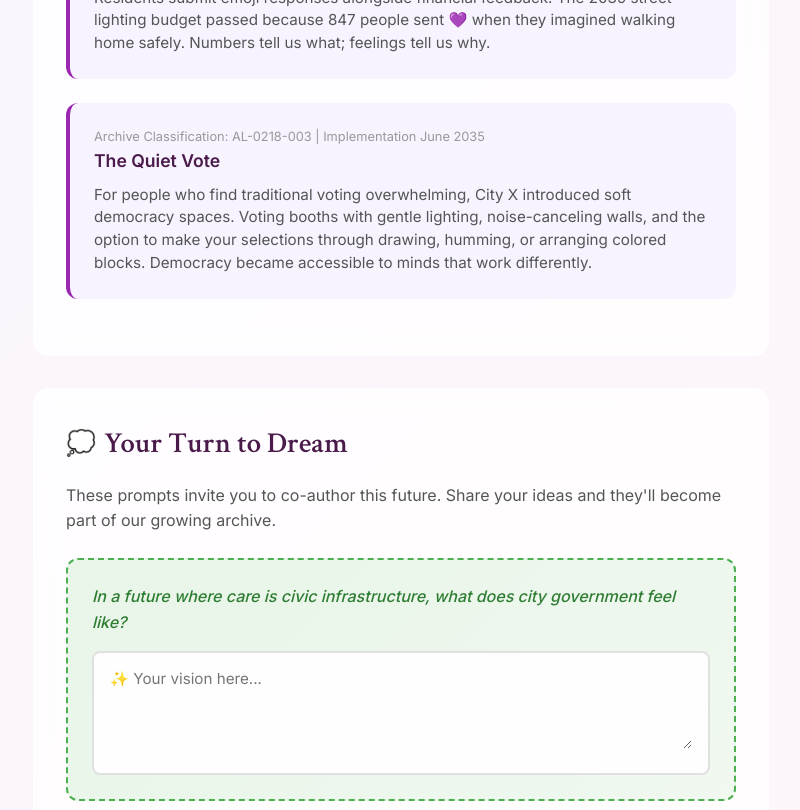
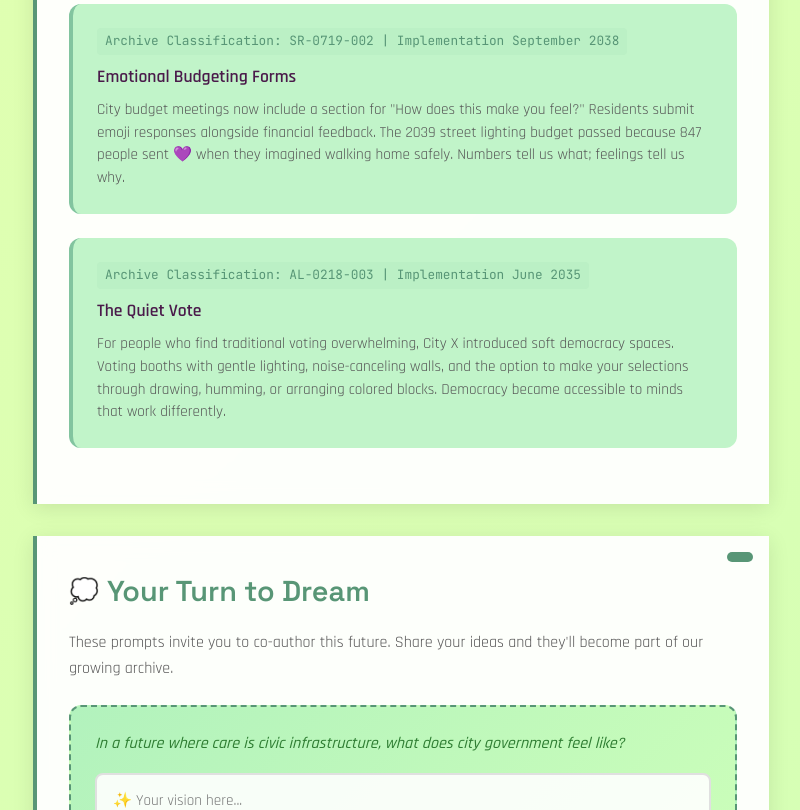
Before and after one commit to mixonstudio/queer-civic-future-zine, a plain HTML site: page index.html in a window 1280 px wide. Shown: the part 1560-2370 px from the top of the page, without its empty margins (239-1039 px from the left). Drawn offline with Linux system fonts and the light colour scheme.

Commit message:
Update Design: Green Color Palette + Futuristic Zine Layout
- Updated color scheme to earthy green palette
- Changed fonts to Rajdhani/Space Grotesk for futuristic feel
- Redesigned sections as zine pages with page numbers
- Added terminal-style archive code formatting
- Maintains functionality while enhancing visual appeal

```diff
--- a/index.html
+++ b/index.html
@@ -5,7 +5,7 @@
     <meta name="viewport" content="width=device-width, initial-scale=1.0">
     <title>No One Asked Us, So We Made This</title>
     <style>
-        @import url('https://fonts.googleapis.com/css2?family=Inter:wght@300;400;500;600&family=Crimson+Text:ital,wght@0,400;0,600;1,400&display=swap');
+        @import url('https://fonts.googleapis.com/css2?family=Rajdhani:wght@300;400;500;600&family=Space+Grotesk:wght@300;400;500;600&family=JetBrains+Mono:wght@300;400&display=swap');
 
         * {
             margin: 0;
@@ -14,10 +14,10 @@
         }
 
         body {
-            font-family: 'Inter', sans-serif;
+            font-family: 'Rajdhani', sans-serif;
             line-height: 1.6;
             color: #2a2a2a;
-            background: linear-gradient(135deg, #f8f6ff 0%, #fff5f8 100%);
+            background: linear-gradient(135deg, #e9ffad 0%, #cdffb9 100%);
             min-height: 100vh;
         }
 
@@ -38,17 +38,17 @@
         }
 
         .title {
-            font-family: 'Crimson Text', serif;
+            font-family: 'Space Grotesk', serif;
             font-size: 2.5rem;
             font-weight: 600;
-            color: #4a1a4a;
+            color: #589676;
             margin-bottom: 0.5rem;
             line-height: 1.2;
         }
 
         .subtitle {
             font-size: 1.1rem;
-            color: #6b4c93;
+            color: #82c49f;
             font-style: italic;
             margin-bottom: 1rem;
         }
@@ -60,14 +60,30 @@
             margin: 0 auto;
         }
 
-        .section {
-            background: rgba(255, 255, 255, 0.8);
+       .section {
+            background: rgba(255, 255, 255, 0.95);
             margin-bottom: 2rem;
             padding: 2rem;
-            border-radius: 15px;
+            border: none;
+            border-left: 4px solid #589676;
+            box-shadow: 0 4px 20px rgba(0,0,0,0.1);
+            position: relative;
             backdrop-filter: blur(10px);
-            border: 1px solid rgba(255, 255, 255, 0.4);
             transition: transform 0.3s ease, box-shadow 0.3s ease;
+        }
+
+        .section::after {
+            content: attr(data-page);
+            position: absolute;
+            top: 1rem;
+            right: 1rem;
+            background: #589676;
+            color: white;
+            padding: 0.3rem 0.8rem;
+            border-radius: 20px;
+            font-size: 0.8rem;
+            font-weight: 500;
+            font-family: 'JetBrains Mono', monospace;
         }
 
         .section:hover {
@@ -76,9 +92,9 @@
         }
 
         .section-title {
-            font-family: 'Crimson Text', serif;
+            font-family: 'Space Grotesk', serif;
             font-size: 1.8rem;
-            color: #4a1a4a;
+            color: #589676;
             margin-bottom: 1rem;
             display: flex;
             align-items: center;
@@ -90,7 +106,7 @@
         }
 
         .intro-text {
-            font-family: 'Crimson Text', serif;
+            font-family: 'Rajdhani', serif;
             font-size: 1.2rem;
             line-height: 1.7;
             color: #333;
@@ -103,11 +119,11 @@
         }
 
         .artifact {
-            background: rgba(246, 240, 255, 0.8);
+            background: rgba(178, 242, 189, 0.8);
             padding: 1.5rem;
             margin: 1.5rem 0;
             border-radius: 12px;
-            border-left: 4px solid #9c27b0;
+            border-left: 4px solid #82c49f;
             transition: all 0.3s ease;
         }
 
@@ -130,11 +146,11 @@
         }
 
         .prompt-box {
-            background: linear-gradient(135deg, #e8f5e8 0%, #f0f8f0 100%);
+            background: linear-gradient(135deg, #b2f2bd 0%, #cdffb9 100%);
             padding: 1.5rem;
             border-radius: 12px;
             margin: 1rem 0;
-            border: 2px dashed #4caf50;
+            border: 2px dashed #589676;
             position: relative;
         }
 
@@ -157,8 +173,8 @@
         }
 
         .interactive-area:focus-within {
-            border-color: #9c27b0;
-            box-shadow: 0 0 0 3px rgba(156, 39, 176, 0.1);
+            border-color: #82c49f;
+            box-shadow: 0 0 0 3px rgba(130, 196, 159, 0.1);
         }
 
         .interactive-area textarea {
@@ -209,7 +225,7 @@
         }
 
         .dot.active {
-            background: #9c27b0;
+            background: #82c49f;
             transform: scale(1.2);
         }
 
@@ -239,6 +255,17 @@
             transition: all 0.3s ease;
             border: 2px solid rgba(255, 255, 255, 0.3);
             margin: 0.5rem;
+        }
+
+        .archive-code {
+            font-family: 'JetBrains Mono', monospace;
+            font-size: 0.8rem;
+            color: #589676;
+            background: rgba(130, 196, 159, 0.1);
+            padding: 0.2rem 0.5rem;
+            border-radius: 4px;
+            margin-bottom: 0.5rem;
+            display: inline-block;
         }
 
         .cta-button:hover {
@@ -292,7 +319,7 @@
             <p class="tagline">City X, 2040 | Speculative Archive I | Governing With Care</p>
         </header>
 
-        <section class="section fade-in">
+        <section class="section fade-in" data page="01">
             <h2 class="section title"><span class="emoji">📚</span>About the Speculative Archives</h2>
             <p style = "color: #666; font-style: italic; margin-bottom: 1rem;">
                 Welcome to the Speculative Archives - A collection of field reports from possible futures. Each issue explores how communities transformed one aspect of civic life through care, imagingation, and collective action.
@@ -300,7 +327,7 @@
         </section>
 
 
-        <section class="section fade-in">
+        <section class="section fade-in" data page="02">
             <div class="intro-text">
                 <strong>ARCHIVE ENTRY #001</strong><br>
                 <em>Location:</em> City X | <em>Date: </em> August 15, 2040 | <em>Subject: </em> Civic Governance Transformation
@@ -312,11 +339,11 @@
             </div>
         </section>
 
-        <section class="section fade-in">
+        <section class="section fade-in" data page="03">
             <h2 class="section-title"><span class="emoji">🏛️</span>Artifacts from the New Civic</h2>
 
             <div class="artifact">
-                <div style="font-size: 0.8rem; color: #999; margin bottom: 0.5rem;">
+                <div class="archive-code">
                     Archive Classification: MPJ-0627-001 | Implementation June 2038
                 </div>
                 <div class="artifact-title">The Listening Bench</div>
@@ -326,7 +353,7 @@
             </div>
 
             <div class="artifact">
-                <div style="font-size: 0.8rem; color: #999; margin bottom: 0.5rem;">
+                <div class="archive-code">
                     Archive Classification: SR-0719-002  | Implementation September 2038
                 </div>
                 <div class="artifact-title">Emotional Budgeting Forms</div>
@@ -336,7 +363,7 @@
             </div>
 
             <div class="artifact">
-                <div style="font-size: 0.8rem; color: #999; margin bottom: 0.5rem;">
+                <div class="archive-code">
                     Archive Classification: AL-0218-003 | Implementation June 2035
                 </div>
                 <div class="artifact-title">The Quiet Vote</div>
@@ -346,7 +373,7 @@
             </div>
         </section>
 
-      <section class="section fade-in">
+      <section class="section fade-in" data page="04">
     <h2 class="section-title"><span class="emoji">💭</span>Your Turn to Dream</h2>
     <p style="margin-bottom: 1.5rem; color: #555;">These prompts invite you to co-author this future. Share your ideas and they'll become part of our growing archive.</p>
 
@@ -416,7 +443,7 @@ Submitted from: City X, 2040 | Speculative Archive I | Governing With Care`;
 </script>
 </section>
 
-        <section class="section fade-in">
+        <section class="section fade-in" data page="05">
             <h2 class="section-title"><span class="emoji">🌱</span>How This Was Made</h2>
             <p style="margin-bottom: 1rem;">This zine prototype explores the intersection of speculative design and participatory democracy. It's built with:</p>
             <ul style="margin-left: 1.5rem; color: #555;">
```
